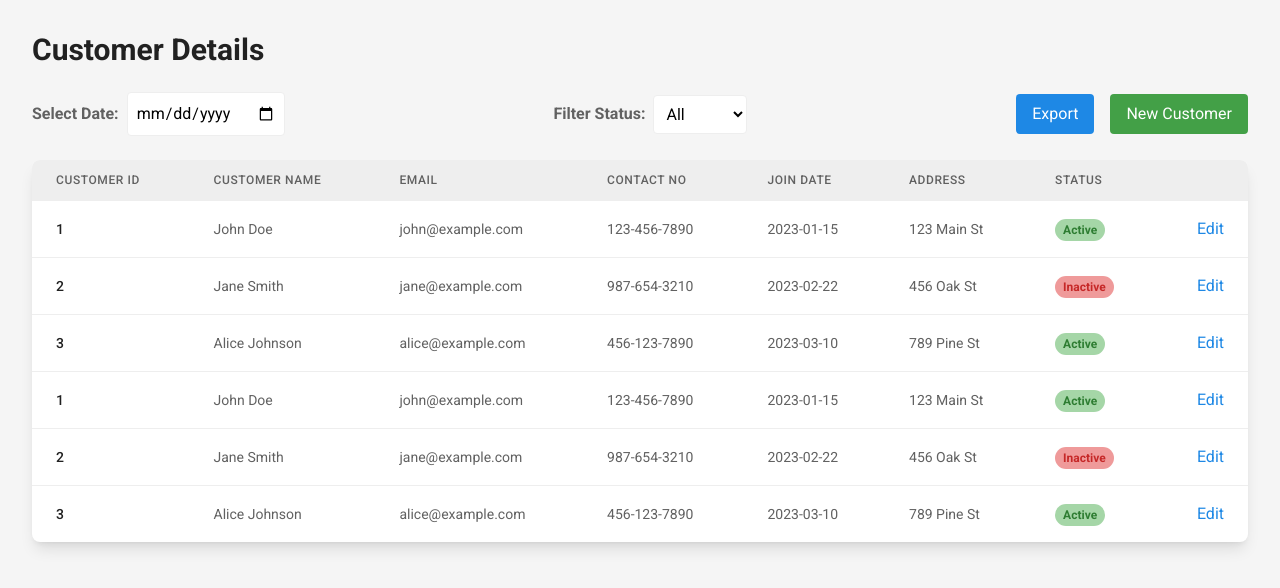
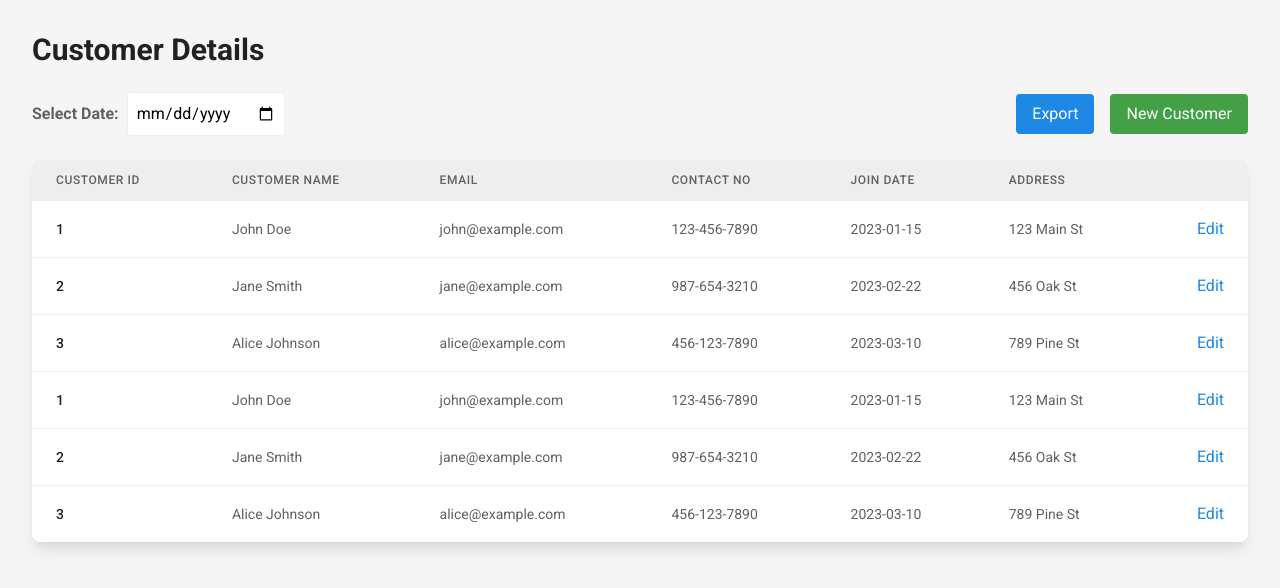
Before and after one commit to JanithNanayakkaraSE0612/NobleHomesGalle-Real-Estate-admin, a React (Vite) app in the folder admin/: page /customer-overview in a window 1280 px wide. Shown: the top 588 px of the page. Built offline with nearby package versions, Linux system fonts and the light colour scheme; a web font is replaced by a local one.

Commit message:
Update Customer Overview

```diff
--- a/admin/src/Pages/Customer/customerOverview.jsx
+++ b/admin/src/Pages/Customer/customerOverview.jsx
@@ -35,21 +35,6 @@ const CustomerOverviewTable = () => {
             className="p-2 border rounded bg-white"
           />
         </div>
-
-        <div className="flex items-center gap-2">
-          <label htmlFor="status" className="font-semibold text-gray-700">Filter Status:</label>
-          <select
-            id="status"
-            value={statusFilter}
-            onChange={(e) => setStatusFilter(e.target.value)}
-            className="p-2 border rounded bg-white"
-          >
-            <option value="">All</option>
-            <option value="Active">Active</option>
-            <option value="Inactive">Inactive</option>
-          </select>
-        </div>
-
         <div className="flex items-center gap-4">
           <button className="bg-blue-600 text-white px-4 py-2 rounded hover:bg-blue-700">
             Export
@@ -70,7 +55,6 @@ const CustomerOverviewTable = () => {
               <th className="py-3 px-6 bg-gray-200 text-left text-xs font-medium text-gray-700 uppercase tracking-wider">Contact No</th>
               <th className="py-3 px-6 bg-gray-200 text-left text-xs font-medium text-gray-700 uppercase tracking-wider">Join Date</th>
               <th className="py-3 px-6 bg-gray-200 text-left text-xs font-medium text-gray-700 uppercase tracking-wider">Address</th>
-              <th className="py-3 px-6 bg-gray-200 text-left text-xs font-medium text-gray-700 uppercase tracking-wider">Status</th>
               <th className="py-3 px-6 bg-gray-200"></th>
             </tr>
           </thead>
@@ -83,11 +67,6 @@ const CustomerOverviewTable = () => {
                 <td className="py-4 px-6 text-sm text-gray-700">{customer.phone}</td>
                 <td className="py-4 px-6 text-sm text-gray-700">{customer.joinDate}</td>
                 <td className="py-4 px-6 text-sm text-gray-700">{customer.address}</td>
-                <td className="py-4 px-6 text-sm">
-                  <span className={`px-2 py-1 rounded-full text-xs font-semibold ${customer.status === 'Active' ? 'bg-green-200 text-green-800' : 'bg-red-200 text-red-800'}`}>
-                    {customer.status}
-                  </span>
-                </td>
                 <td className="py-4 px-6 text-right">
                   <button className="text-blue-600 hover:text-blue-800">Edit</button>
                 </td>
```
